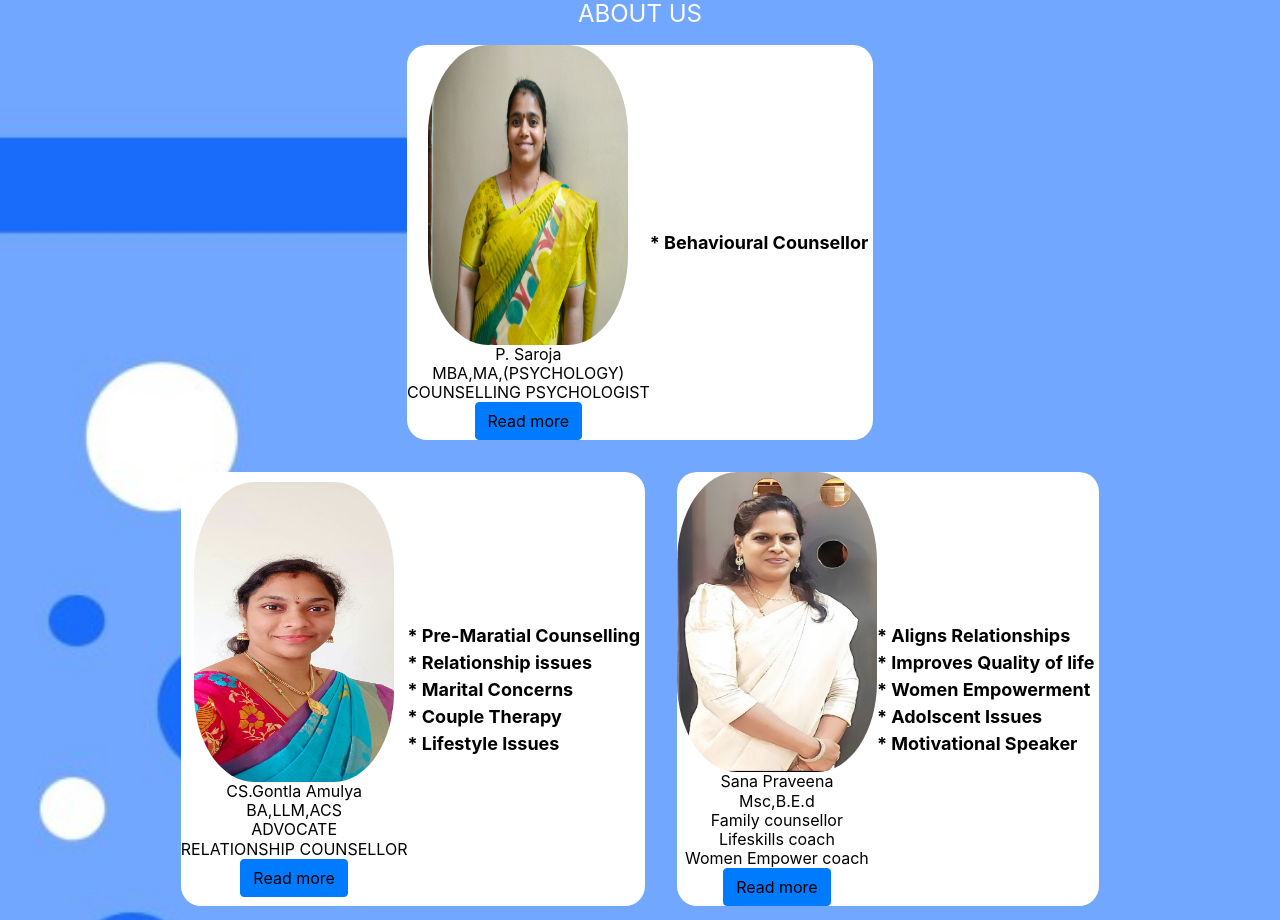
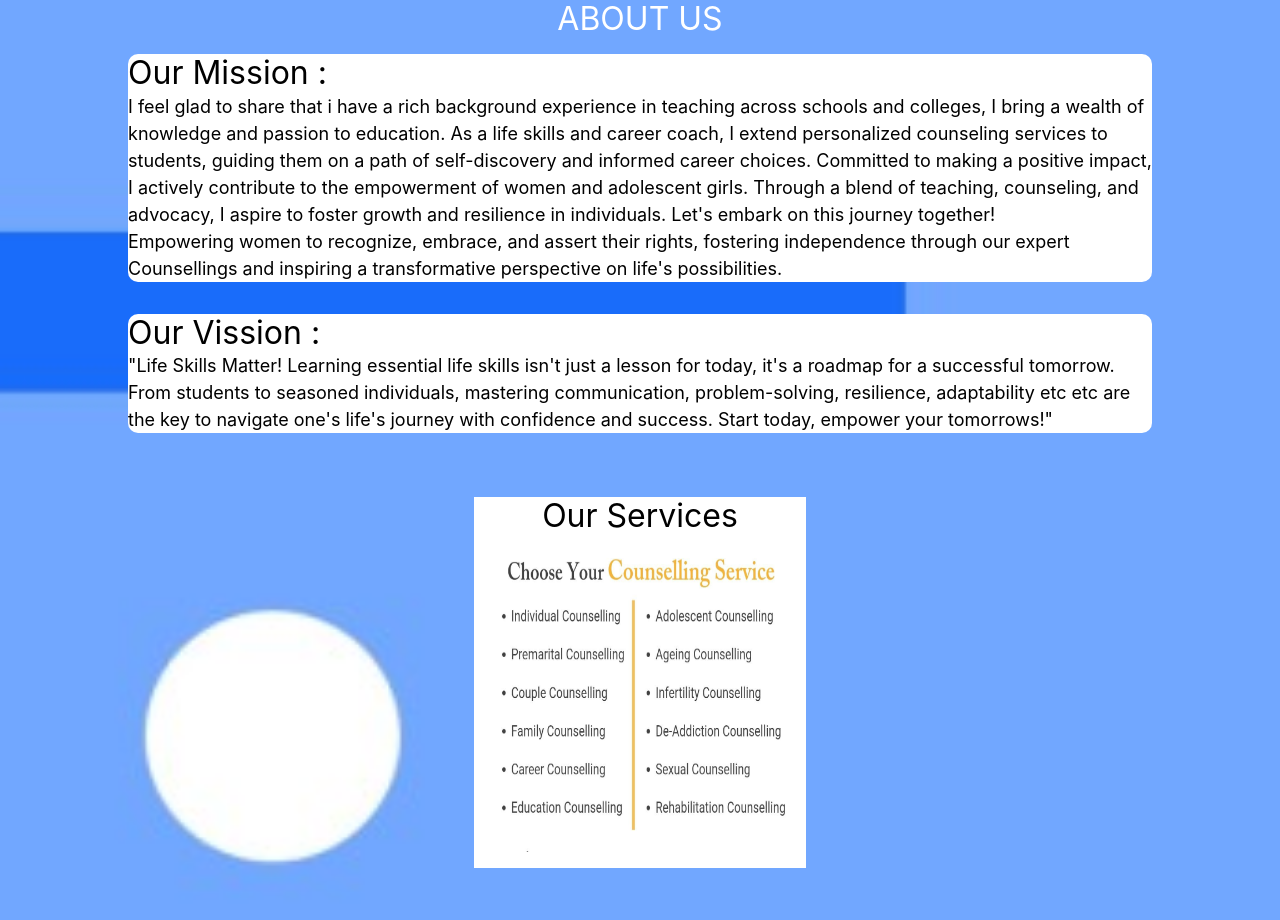
Before and after one commit to mohitratan18/ignit_frontend, a React (Create React App) app: page /aboutus in a window 1280 px wide. Shown: the top 920 px of the page. Built offline with nearby package versions, Linux system fonts and the light colour scheme.

Commit message:
done about us

```diff
--- a/src/components/Aboutus.js
+++ b/src/components/Aboutus.js
@@ -6,14 +6,50 @@ import img2 from "../Assests/img2.jpeg";
 import img3 from "../Assests/img3.jfif";
 import img4 from "../Assests/img4.jpeg";
 import img5 from "../Assests/img5.jpeg";
-import { useNavigate } from "react-router-dom";const Aboutus = () => {
+import services from "../Assests/services.jpeg";
+import { useNavigate } from "react-router-dom";
+const Aboutus = () => {
   const navigate = useNavigate();
-  const handleclick = ()=>{
-    navigate('/aboutall');
-  }
+  const handleclick = () => {
+    navigate("/aboutall");
+  };
   return (
     <div className={style.container}>
       <h1>ABOUT US</h1>
+      <div className={style.mission}>
+        <h1> Our Mission :</h1>
+        <span className={style.missionmatter}>
+          I feel glad to share that i have a rich background experience in
+          teaching across schools and colleges, I bring a wealth of knowledge
+          and passion to education. As a life skills and career coach, I extend
+          personalized counseling services to students, guiding them on a path
+          of self-discovery and informed career choices. Committed to making a
+          positive impact, I actively contribute to the empowerment of women and
+          adolescent girls. Through a blend of teaching, counseling, and
+          advocacy, I aspire to foster growth and resilience in individuals.
+          Let's embark on this journey together!
+          <br />
+          Empowering women to recognize, embrace, and assert their rights,
+          fostering independence through our expert Counsellings and inspiring a
+          transformative perspective on life's possibilities.
+        </span>
+      </div>
+      <div className={style.mission}>
+        <h1> Our Vission :</h1>
+        <span className={style.missionmatter}>
+          "Life Skills Matter! Learning essential life skills isn't just a
+          lesson for today, it's a roadmap for a successful tomorrow. From
+          students to seasoned individuals, mastering communication,
+          problem-solving, resilience, adaptability etc etc are the key to
+          navigate one's life's journey with confidence and success. Start
+          today, empower your tomorrows!"
+        </span>
+      </div>
+      <div className={style.services}>
+        <h1>Our Services</h1>
+        <img src={services} alt="" className={style.serviceimg} />
+      </div>
+      <h1>Our Members</h1>
 
       <div className={style.one}>
         <div className={style.subimg}>
@@ -22,7 +58,11 @@ import { useNavigate } from "react-router-dom";const Aboutus = () => {
           <h4>MBA,MA,(PSYCHOLOGY)</h4>
           <h4>COUNSELLING PSYCHOLOGIST</h4>
           <br />
-          <button type="button" className="btn btn-primary text-black " onClick={handleclick}>
+          <button
+            type="button"
+            className="btn btn-primary text-black "
+            onClick={handleclick}
+          >
             Read more
           </button>
         </div>
@@ -39,7 +79,11 @@ import { useNavigate } from "react-router-dom";const Aboutus = () => {
             <h4>BA,LLM,ACS</h4>
             <h4>ADVOCATE</h4>
             <h4>RELATIONSHIP COUNSELLOR</h4> <br />
-            <button type="button" className="btn btn-primary text-black " onClick={handleclick}>
+            <button
+              type="button"
+              className="btn btn-primary text-black "
+              onClick={handleclick}
+            >
               Read more
             </button>
           </div>
@@ -58,7 +102,11 @@ import { useNavigate } from "react-router-dom";const Aboutus = () => {
             <h4>Lifeskills coach</h4>
             <h4>Women Empower coach</h4>
             <br />
-            <button type="button" className="btn btn-primary text-black " onClick={handleclick}>
+            <button
+              type="button"
+              className="btn btn-primary text-black "
+              onClick={handleclick}
+            >
               Read more
             </button>
           </div>
@@ -78,7 +126,11 @@ import { useNavigate } from "react-router-dom";const Aboutus = () => {
             <h4>M.Tech</h4>
             <h4>Student counsellor</h4>
             <br />
-            <button type="button" className="btn btn-primary text-black m-{3}" onClick={handleclick}>
+            <button
+              type="button"
+              className="btn btn-primary text-black m-{3}"
+              onClick={handleclick}
+            >
               Read more
             </button>
           </div>
@@ -95,7 +147,11 @@ import { useNavigate } from "react-router-dom";const Aboutus = () => {
             <h4>B.com,DCGC</h4>
             <h4>STUDENT COUNSELLOR</h4>
             <br />
-            <button type="button" className="btn btn-primary text-black " onClick={handleclick}>
+            <button
+              type="button"
+              className="btn btn-primary text-black "
+              onClick={handleclick}
+            >
               Read more
             </button>
           </div>
--- a/src/components/aboutus.module.css
+++ b/src/components/aboutus.module.css
@@ -45,3 +45,30 @@ h1{
     flex-direction: row;
     flex-wrap: wrap;
 }
+.mission{
+    background-color: white;
+    margin: 1rem;
+    max-width: 80%;
+    color: black;
+    font-size: large;
+    display: flex;
+    flex-direction: column;
+    border-radius: 10px;
+}
+.services{
+    background-color: white;
+    color: black;
+    display: flex;
+    flex-direction: column;
+    justify-content: center;
+    align-items: center;
+    margin: 3rem;
+}
+.serviceimg{
+    height: 300px;
+    width: 300px;
+    margin: 1rem;
+}
+h1{
+    font-size: xx-large;
+}
```
Also changed, not shown: src/Assests/services.jpeg (added), src/components/aboutall.module.css (line endings or trailing spaces).
